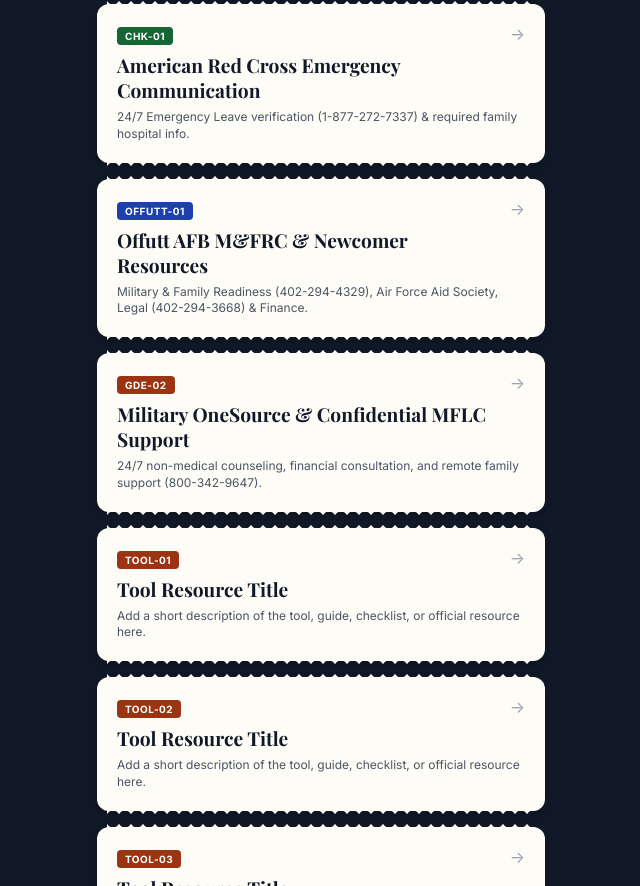
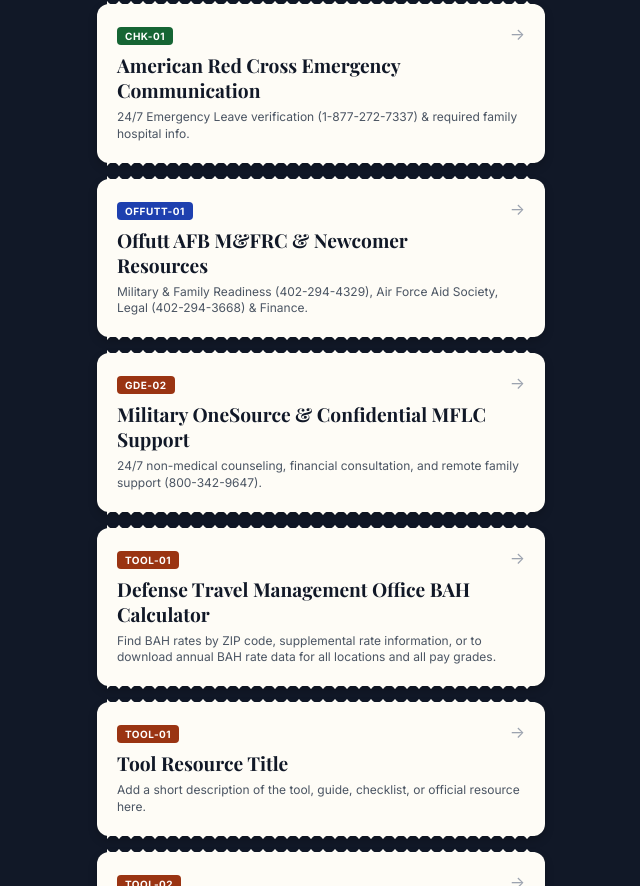
Before and after one commit to tannerurness/343-Shirt-App, a plain HTML site: page index.html in a window 1280 px wide. Shown: the part 1645-2531 px from the top of the page, without its empty margins (319-959 px from the left). Drawn offline with nearby package versions, Linux system fonts and the light colour scheme.

Commit message:
Update index.html

```diff
--- a/index.html
+++ b/index.html
@@ -420,7 +420,7 @@
     <button class="filter-pill" onclick="filterCategory('AFIs', this)">AFIs</button>
     <button class="filter-pill" onclick="filterCategory('Tools', this)">Tools</button>
     <button class="filter-pill" onclick="filterCategory('Checklist', this)">Checklist</button>
-    <button class="filter-pill" onclick="filterCategory('Offutt', this)">Offutt & Field</button>
+    <button class="filter-pill" onclick="filterCategory('Offutt', this)">Offutt AFB</button>
   </div>
 
   <!-- Document & Resource List -->
@@ -530,6 +530,19 @@
       <p class="doc-desc">24/7 non-medical counseling, financial consultation, and remote family support (800-342-9647).</p>
     </a>
 
+    <a
+      href="https://www.travel.dod.mil/Allowances/Basic-Allowance-for-Housing/BAH-Rate-Lookup/"
+      target="_blank"
+      rel="noopener noreferrer"
+      class="doc-card"
+      data-category="Tools"
+    >
+      <span class="arrow-icon">→</span>
+      <span class="doc-tag">Tool-01</span>
+      <h3 class="doc-title">Defense Travel Management Office BAH Calculator</h3>
+      <p class="doc-desc">Find BAH rates by ZIP code, supplemental rate information, or to download annual BAH rate data for all locations and all pay grades.</p>
+    </a>
+
     <!-- Tool URL placeholder cards -->
     <a
       href="PASTE-TOOL-URL-HERE"
```
